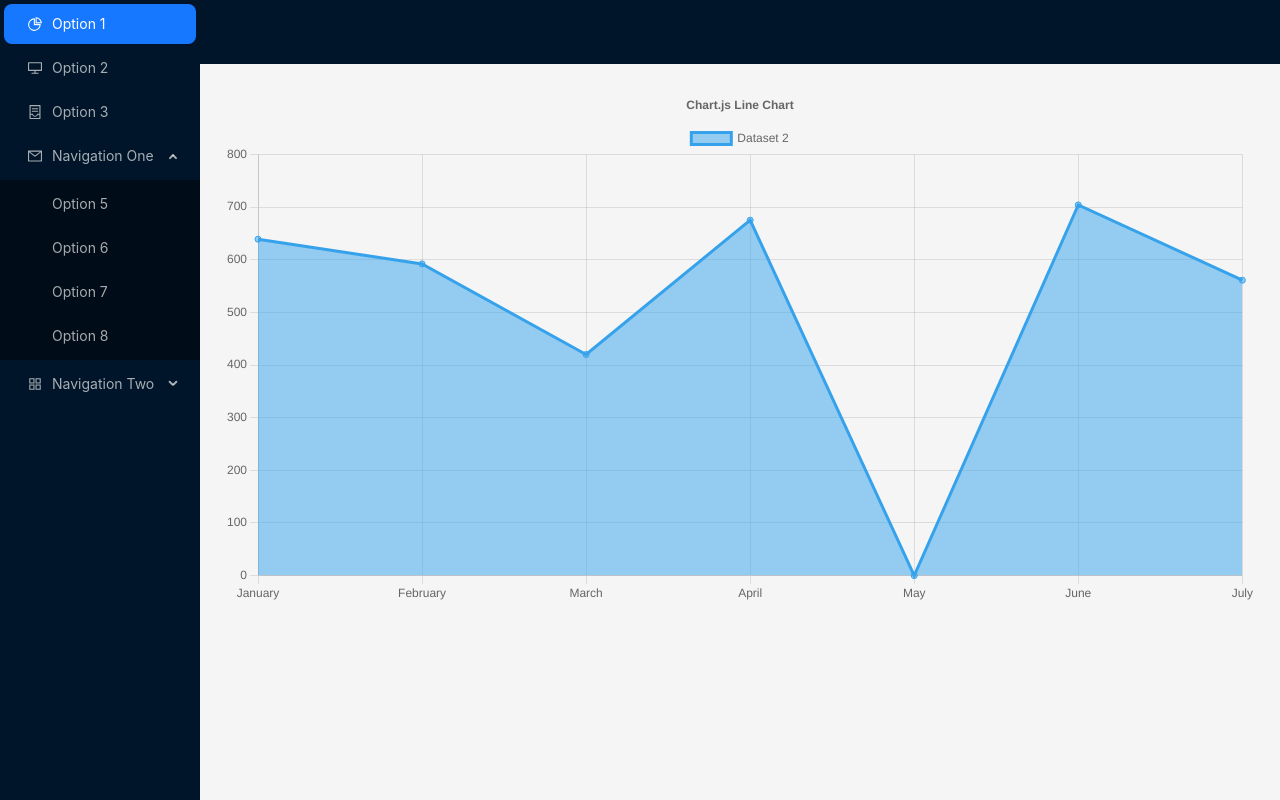
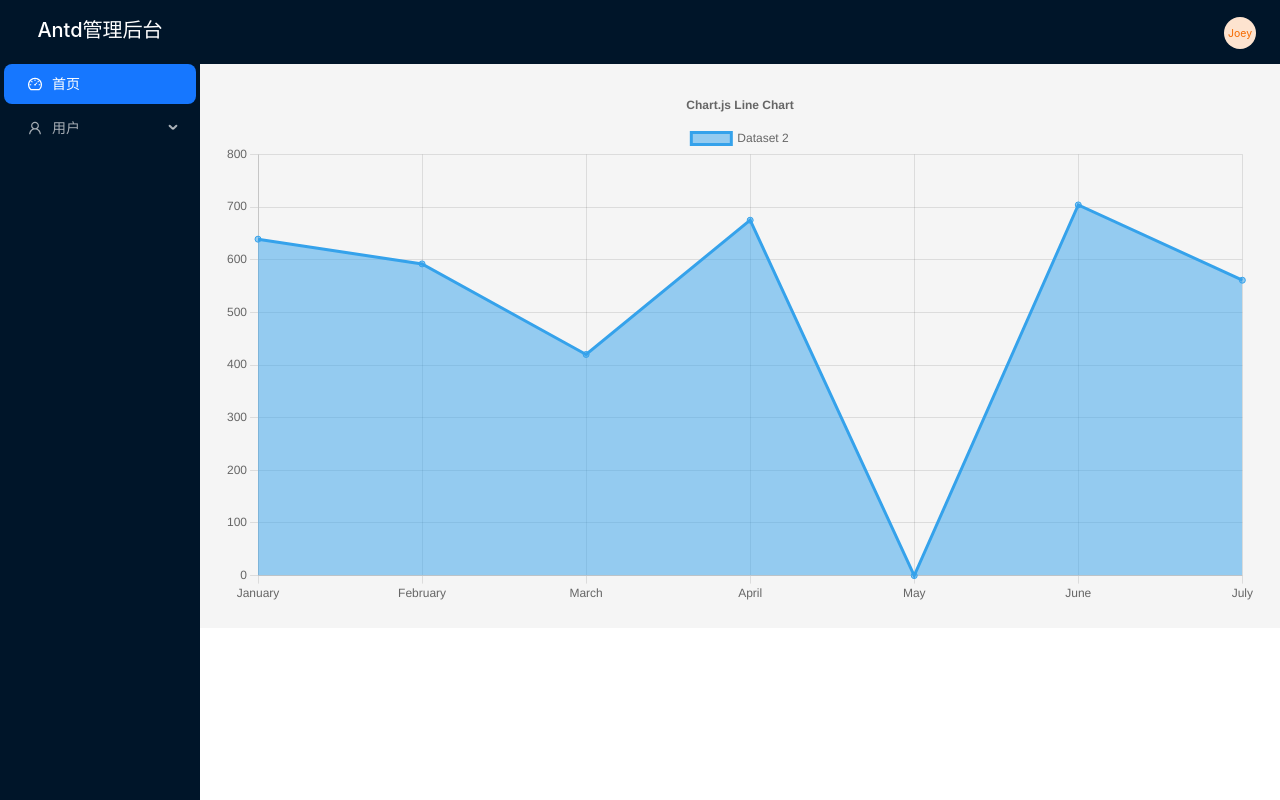
Before and after one commit to JoeyKo/vite-react-admin, a React (Vite) app: page / in a window 1280 px wide. Built offline with nearby package versions, Linux system fonts and the light colour scheme.

Commit message:
feat: add dynamic menu

```diff
--- a/src/App.tsx
+++ b/src/App.tsx
@@ -4,17 +4,21 @@
   Routes,
   Route,
 } from "react-router-dom";
+import { Layout } from 'antd';
 import menu, { IMenuItem } from './config/menu';
 import Header from './components/Layout/Header';
-import { Layout } from 'antd';
 import Sidebar from './components/Layout/Sidebar';
 
 export default function App() {
 
-  function getRoute(menuItem: IMenuItem) {
-    if (menuItem.children) { menuItem.children.forEach(getRoute) }
+  function getRoute(menuItem: IMenuItem): React.ReactNode {
+    if (menuItem.children) {
+      return menuItem.children.map(getRoute)
+    }
+
+    if (!menuItem.route) return null;
     return <Route
-      key={menuItem.text}
+      key={menuItem.route}
       path={menuItem.route}
       element={<React.Suspense fallback={<>...</>}>{menuItem.component}</React.Suspense>}
     />
@@ -34,15 +38,10 @@
           <Sidebar />
         </Layout.Sider>
         <Layout style={{ marginLeft: 200 }}>
-          <Layout.Header style={{
-            position: 'fixed',
-            top: 0,
-            left: 200,
-            right: 0
-          }}>
+          <Layout.Header style={{ padding: "0 24px" }}>
             <Header />
           </Layout.Header>
-          <Layout.Content style={{ minHeight: 'calc(100vh - 64px)', marginTop: 64, padding: '24px' }}>
+          <Layout.Content style={{ padding: '24px' }}>
             <Routes>
               {menu.map(getRoute)}
             </Routes>
--- a/src/components/Layout/Header.tsx
+++ b/src/components/Layout/Header.tsx
@@ -1,8 +1,26 @@
-import { Layout } from 'antd';
 import * as React from 'react';
+import { Avatar, Dropdown, MenuProps } from 'antd';
+
+const items: MenuProps['items'] = [
+  {
+    key: 'settings',
+    label: "个人设置",
+  },
+  {
+    key: 'logout',
+    danger: true,
+    label: '退出登录',
+  },
+];
 
 export default function Header() {
   return (
-    <Layout></Layout>
+    <div style={{ float: 'right'}}>
+      <Dropdown placement="bottomRight" arrow menu={{ items }}>
+        <Avatar style={{ cursor: "pointer", color: '#f56a00', backgroundColor: '#fde3cf' }}>
+          Joey
+        </Avatar>
+      </Dropdown>
+    </div>
   )
 }
--- a/src/components/Layout/Sidebar.tsx
+++ b/src/components/Layout/Sidebar.tsx
@@ -1,11 +1,9 @@
-import {
-  AppstoreOutlined, ContainerOutlined, DesktopOutlined, MailOutlined,
-  MenuFoldOutlined, MenuUnfoldOutlined, PieChartOutlined
-} from '@ant-design/icons';
-import { Button, Menu, MenuProps } from 'antd';
-import Sider from 'antd/es/layout/Sider';
+import { Menu, MenuProps } from 'antd';
+import { MenuInfo } from 'rc-menu/lib/interface';
 import * as React from 'react';
-import { useLocation } from 'react-router-dom';
+import { useNavigate, useLocation } from 'react-router-dom';
+import menu, { IMenuItem } from '../../config/menu';
+import styles from './index.module.scss';
 
 type MenuItem = Required<MenuProps>['items'][number];
 
@@ -25,35 +23,68 @@
   } as MenuItem;
 }
 
-const items: MenuItem[] = [
-  getItem('Option 1', '1', <PieChartOutlined />),
-  getItem('Option 2', '2', <DesktopOutlined />),
-  getItem('Option 3', '3', <ContainerOutlined />),
-
-  getItem('Navigation One', 'sub1', <MailOutlined />, [
-    getItem('Option 5', '5'),
-    getItem('Option 6', '6'),
-    getItem('Option 7', '7'),
-    getItem('Option 8', '8'),
-  ]),
-
-  getItem('Navigation Two', 'sub2', <AppstoreOutlined />, [
-    getItem('Option 9', '9'),
-    getItem('Option 10', '10'),
-
-    getItem('Submenu', 'sub3', null, [getItem('Option 11', '11'), getItem('Option 12', '12')]),
-  ]),
-];
+function getMenu(menuItem: IMenuItem): MenuItem {
+  return getItem(menuItem.text, menuItem.route ?? menuItem.text, menuItem.icon, menuItem.children?.map(getMenu))
+}
 
 export default function Sidebar() {
+  const navigate = useNavigate();
+  const location = useLocation();
+  const [openKeys, setOpenKeys] = React.useState<string[]>([]);
+
+  function onMenuSelect(info: MenuInfo) {
+    navigate(info.key);
+  }
+
+  function onMenuOpenChange(keys: string[]) {
+    setOpenKeys(keys)
+  }
+
+  React.useEffect(() => {
+    setOpenKeys(getOpenedMenus())
+  }, [location.pathname])
+
+  function getOpenedMenus() {
+    let openedKeys: string[] = []
+    let shouldSkip = false;
+
+    const getSelectedMenu = (menuItem: IMenuItem) => {
+      if (menuItem.route && menuItem.route.indexOf(location.pathname) === 0) {
+        shouldSkip = true;
+        return;
+      }
+
+      if (menuItem.children) {
+        openedKeys.push(menuItem.text);
+
+        menuItem.children.forEach(item => {
+          if (shouldSkip) { return; }
+          getSelectedMenu(item)
+        });
+      }
+    }
+
+    menu.forEach(menuItem => {
+      openedKeys = [];
+      if (shouldSkip) { return; }
+      getSelectedMenu(menuItem);
+    })
+
+    return openedKeys;
+  }
 
   return (
-    <Menu
-      defaultSelectedKeys={['1']}
-      defaultOpenKeys={['sub1']}
-      mode="inline"
-      theme="dark"
-      items={items}
-    />
+    <div>
+      <h1 className={styles.title}>Antd管理后台</h1>
+      <Menu
+        selectedKeys={[location.pathname]}
+        openKeys={openKeys}
+        mode="inline"
+        theme="dark"
+        items={menu.map(getMenu)}
+        onSelect={onMenuSelect}
+        onOpenChange={onMenuOpenChange}
+      />
+    </div>
   );
 }
--- a/src/components/Layout/index.module.scss
+++ b/src/components/Layout/index.module.scss
@@ -1,3 +1,9 @@
-.layout {
-
+.title {
+  text-align: center;
+  height: 60px;
+  line-height: 60px;
+  padding: 0;
+  margin: 0;
+  font-size: 20px;
+  color: #fff;
 }
--- a/src/config/menu.tsx
+++ b/src/config/menu.tsx
@@ -28,9 +28,25 @@
         route: "/user",
         text: "用户列表",
         component: <User />
+      },
+      {
+        text: "用户权限",
+        component: <User />,
+        children: [{
+          route: "/permission",
+          text: "用户权限编辑",
+          component: <User />
+
+        }]
       }
     ],
-  }
+  },
+  // {
+  //   text: "用户",
+  //   icon: <UserOutlined />,
+  //   route: "/user",
+  //   component: <User />
+  // }
 ]
 
 export default menu;
--- a/src/routes/User/index.tsx
+++ b/src/routes/User/index.tsx
@@ -1,28 +1,4 @@
-import React, { useEffect, useState } from 'react';
-import {
-  Chart as ChartJS,
-  CategoryScale,
-  LinearScale,
-  PointElement,
-  LineElement,
-  Title,
-  Tooltip,
-  Filler,
-  Legend,
-  ChartData,
-  ScatterDataPoint,
-} from 'chart.js';
-import { Line } from 'react-chartjs-2';
-ChartJS.register(
-  CategoryScale,
-  LinearScale,
-  PointElement,
-  LineElement,
-  Title,
-  Tooltip,
-  Filler,
-  Legend
-);
+import React from 'react';
 import { Button } from 'antd';
 
 export default function User() {
```
